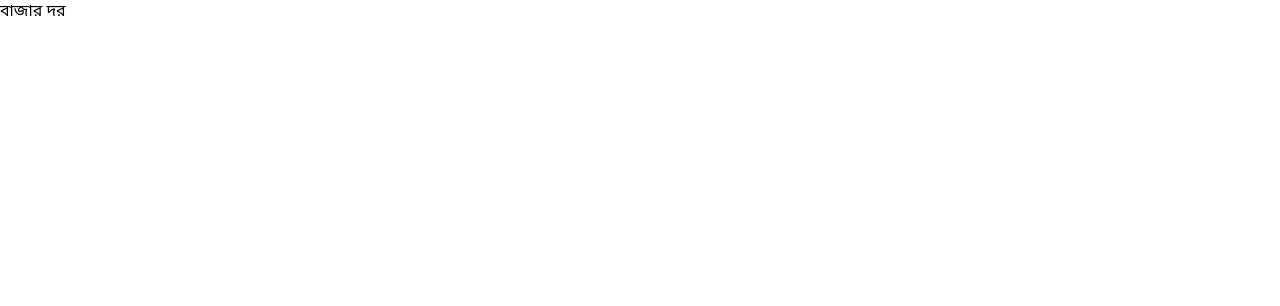
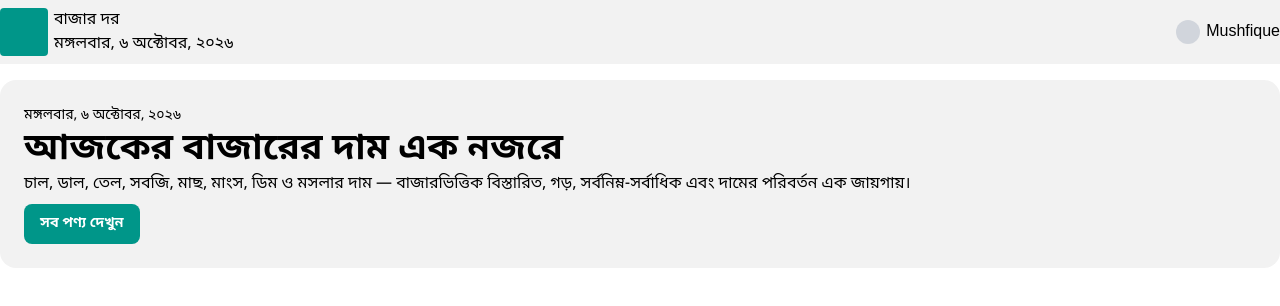
Before and after one commit to myshphew/Bazar-Dor, a Next.js app: page / in a window 1280 px wide. Shown: the top 306 px of the page. Built offline with nearby package versions, Linux system fonts and the light colour scheme.

Commit message:
feat: Add navbar and hero

```diff
--- a/package.json
+++ b/package.json
@@ -9,6 +9,7 @@
     "lint": "eslint"
   },
   "dependencies": {
+    "lucide-react": "^1.53.0",
     "next": "16.4.0",
     "react": "19.3.0",
     "react-dom": "19.3.0"
--- /dev/null
+++ b/src/app/components/Hero.tsx
@@ -0,0 +1,17 @@
+export default function Hero() {
+  return (
+    <div className="p-6 rounded-2xl bg-[#f2f2f2]">
+      <p className="text-sm font-medium leading-6">মঙ্গলবার, ৬ অক্টোবর, ২০২৬</p>
+      <h1 className="text-4xl font-bold leading-11">
+        আজকের বাজারের দাম এক নজরে
+      </h1>
+      <p className="text-base font-medium leading-6">
+        চাল, ডাল, তেল, সবজি, মাছ, মাংস, ডিম ও মসলার দাম — বাজারভিত্তিক
+        বিস্তারিত, গড়, সর্বনিম্ন-সর্বাধিক এবং দামের পরিবর্তন এক জায়গায়।
+      </p>
+      <button className="mt-2 px-4 py-2 rounded-lg bg-teal-600 text-white text-sm font-semibold leading-6">
+        সব পণ্য দেখুন
+      </button>
+    </div>
+  );
+}
--- /dev/null
+++ b/src/app/components/Navbar.tsx
@@ -0,0 +1,19 @@
+export default function Navbar() {
+  return (
+    <nav className="fixed top-0 z-50 w-full bg-[#f2f2f2]">
+      <div className="container mx-auto h-16 flex items-center justify-between">
+        <div className="flex gap-1.5 items-center">
+          <div className="h-12 w-12 bg-teal-600 rounded-sm"></div>
+          <div>
+            <h2>বাজার দর</h2>
+            <p>মঙ্গলবার, ৬ অক্টোবর, ২০২৬</p>
+          </div>
+        </div>
+        <div className="flex gap-1.5 items-center">
+          <div className="h-6 w-6 rounded-full bg-gray-300"></div>
+          <p>Mushfique</p>
+        </div>
+      </div>
+    </nav>
+  );
+}
--- a/src/app/layout.tsx
+++ b/src/app/layout.tsx
@@ -1,6 +1,7 @@
 import type { Metadata } from "next";
 import { Noto_Sans_Bengali } from "next/font/google";
 import "./globals.css";
+import Navbar from "./components/Navbar";
 
 const notoSansBengali = Noto_Sans_Bengali({
   variable: "--font-bangla",
@@ -16,10 +17,11 @@ export default function RootLayout({ children }: LayoutProps<"/">) {
   return (
     <html lang="bn" className="h-full antialiased">
       <body
-        className={`${notoSansBengali.className} min-h-full flex flex-col`}
+        className={`${notoSansBengali.className} min-h-full`}
         cz-shortcut-listen="true"
       >
-        {children}
+        <Navbar />
+        <main className="mt-20 container mx-auto">{children}</main>
       </body>
     </html>
   );
--- a/src/app/page.tsx
+++ b/src/app/page.tsx
@@ -1,3 +1,9 @@
+import Hero from "./components/Hero";
+
 export default function Home() {
-  return <div>বাজার দর</div>;
+  return (
+    <div>
+      <Hero />
+    </div>
+  );
 }
```
Also changed, not shown: 1 other file (tests, documents, lock files or other folders).
